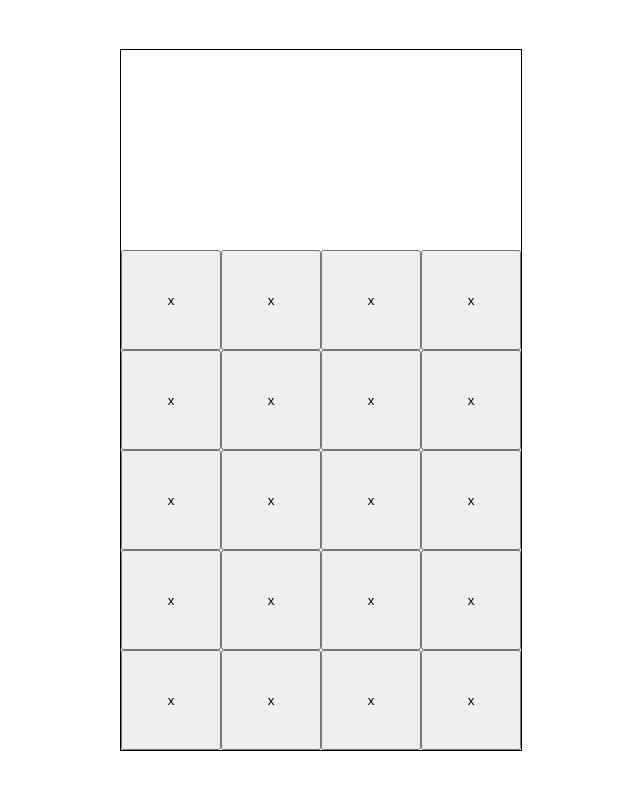
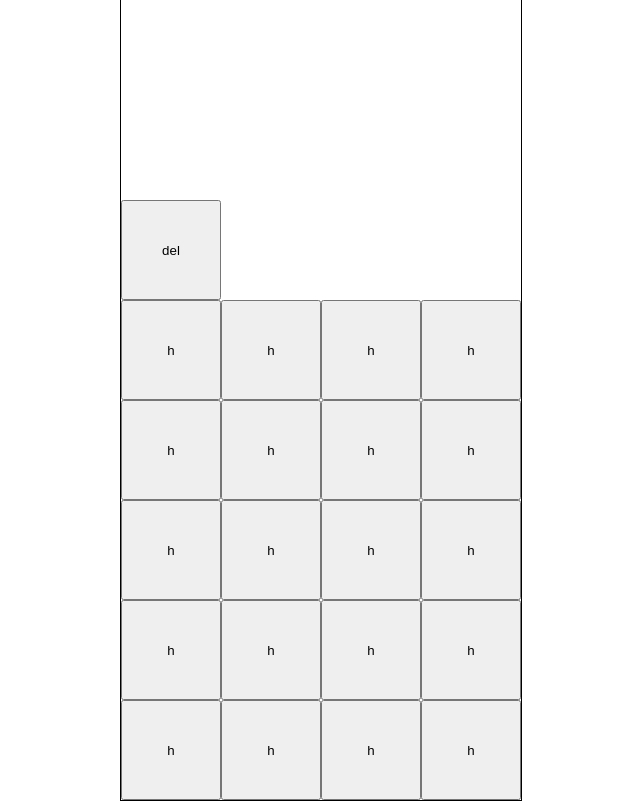
Before and after one commit to zlederma/calculator, a React (Create React App) app: page / in a window 1280 px wide. Shown: the whole page, without its empty margins (319-959 px from the left). Built offline with nearby package versions, Linux system fonts and the light colour scheme.

Commit message:
got basic setup for passing data from the button to the calculator

```diff
--- a/src/components/Button.js
+++ b/src/components/Button.js
@@ -1,7 +1,13 @@
 import './Button.css';
 
-export default function Button() {
+//Props: handleClick, category, val
+export default function Button(props) {
     return (
-        <button className='button__button'> x </button>
+        <button className='button__button'
+            type='button'
+            onClick={event => props.setButton({ val: props.val })}
+        >
+            {props.val}
+        </button>
     )
 }
--- a/src/components/Buttons.js
+++ b/src/components/Buttons.js
@@ -1,16 +1,19 @@
 import './Buttons.css';
 import Button from './Button';
-const showButtons = () => {
-    const buttons = [];
-    for (let i = 0; i < 20; i++) {
-        buttons.push(<Button />)
+
+export default function Buttons(props) {
+    const showButtons = () => {
+        const buttons = [];
+        for (let i = 0; i < 20; i++) {
+            buttons.push(<Button val='h' setButton={props.setButton} />)
+        }
+        return buttons;
     }
-    return buttons;
-}
-
-export default function Buttons() {
     return (
         <div className='buttons__container'>
+            <div className='buttons__delete-container'>
+                <Button category='other' val='del' setButton={props.setButton} />
+            </div>
             {showButtons()}
         </div>
     )
--- a/src/components/Calculator.js
+++ b/src/components/Calculator.js
@@ -1,11 +1,16 @@
 import './Calculator.css';
 import Screen from './Screen';
 import Buttons from './Buttons';
+import { useState } from 'react';
+
 export default function Calculator() {
+    //use useState to lift up state in order to figure out what button is pressed
+    const [button, setButton] = useState({});
+
     return (
         <div className='calculator__container'>
             <Screen />
-            <Buttons />
+            <Buttons setButton={setButton} />
         </div>
     )
 }
```
